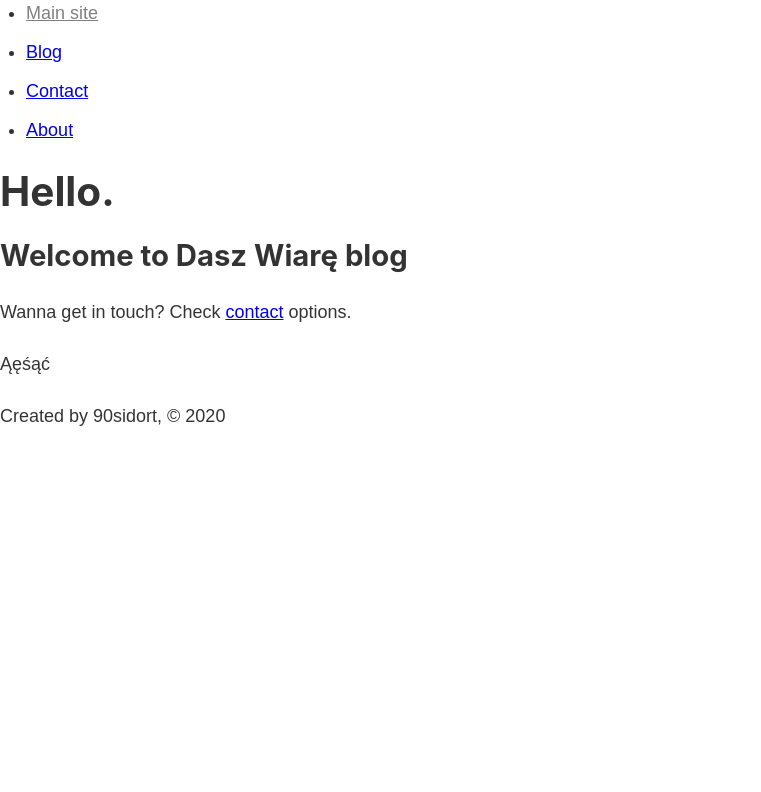
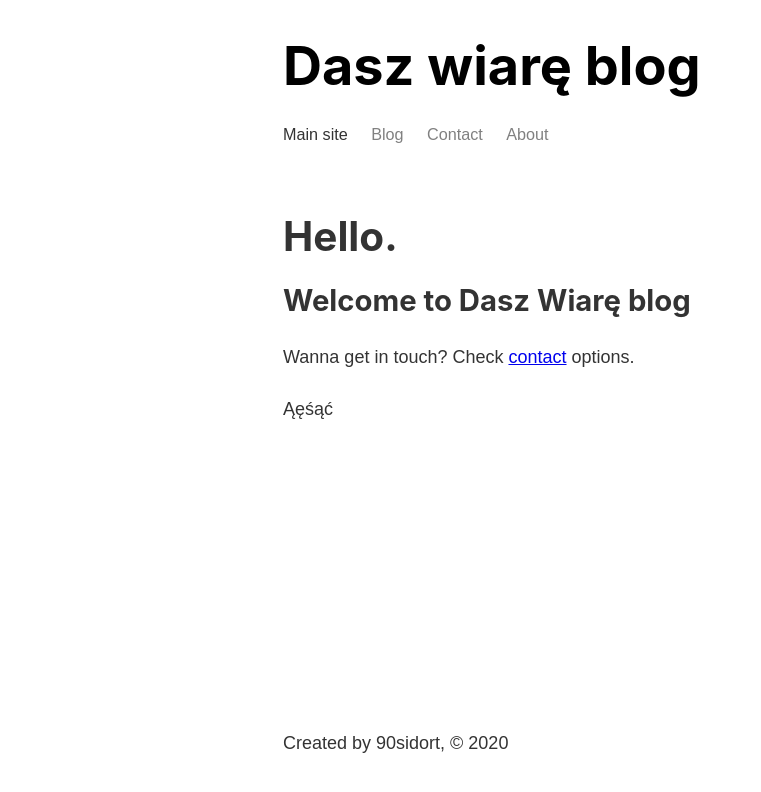
Before and after one commit to 90sidort/ts-blogDW, a Gatsby site: page / in a window 1280 px wide. Shown: the whole page, without its empty margins (0-761 px from the left). Built offline with nearby package versions, Linux system fonts and the light colour scheme; Gatsby itself is replaced by a stand-in of ours.

Commit message:
end of part one

```diff
--- a/src/components/header.js
+++ b/src/components/header.js
@@ -4,20 +4,25 @@ import headerStyle from './header.module.scss'
 
 const Header = () => {
     return (
-        <header>
+        <header className={headerStyle.header}>
+            <h1>
+                <Link className={headerStyle.title} to="/">
+                    Dasz wiarę blog
+                </Link>
+            </h1>
             <nav>
-                <ul>
+                <ul className={headerStyle.navlist}>
                     <li>
-                        <Link className={headerStyle.link} to="/">Main site</Link>
+                        <Link className={headerStyle.navItem} activeClassName={headerStyle.activateNavItem} to="/">Main site</Link>
                     </li>
                     <li>
-                        <Link to="/blog">Blog</Link>
+                        <Link className={headerStyle.navItem} activeClassName={headerStyle.activateNavItem} to="/blog">Blog</Link>
                     </li>
                     <li>
-                        <Link to="/contact">Contact</Link>
+                        <Link className={headerStyle.navItem} activeClassName={headerStyle.activateNavItem} to="/contact">Contact</Link>
                     </li>
                     <li>
-                        <Link to="/about">About</Link>
+                        <Link className={headerStyle.navItem} activeClassName={headerStyle.activateNavItem} to="/about">About</Link>
                     </li>
                 </ul>
             </nav>
--- a/src/components/header.module.scss
+++ b/src/components/header.module.scss
@@ -1,3 +1,30 @@
-.link {
+.header {
+    padding: 1rem 0 3rem;
+}
+
+.navItem {
     color: grey;
+    font-size: 0.9rem;
+    margin-right: 1.3rem;
+    text-decoration: none;
 }
+
+.navItem:hover {
+    color: #666666;
+}
+
+.activateNavItem {
+    color: #333333;
+}
+
+.title {
+    color: black;
+    font-size: 3rem;
+    text-decoration: none;
+}
+
+.navlist {
+    display: flex;
+    list-style-type: none;
+    margin: 0;
+}
--- a/src/components/layout.js
+++ b/src/components/layout.js
@@ -2,12 +2,15 @@ import React from 'react'
 import Footer from './footer'
 import Header from './header'
 import '../styles/index.scss'
+import layoutStyles from './layout.module.scss'
 
 const Layout = (props) => {
     return (
-        <div>
-            <Header/>
-            {props.children}
+        <div className={layoutStyles.container}>
+            <div className={layoutStyles.content}>
+                <Header/>
+                {props.children}
+            </div>
             <Footer/>
         </div>
     )
--- /dev/null
+++ b/src/components/layout.module.scss
@@ -0,0 +1,11 @@
+.container {
+    margin: 0 auto;
+    max-width: 750px;
+    padding: 1rem;
+    display: flex;
+    flex-direction: column;
+    min-height: 100vh;
+}
+.content {
+    flex-grow: 1;
+}
```
